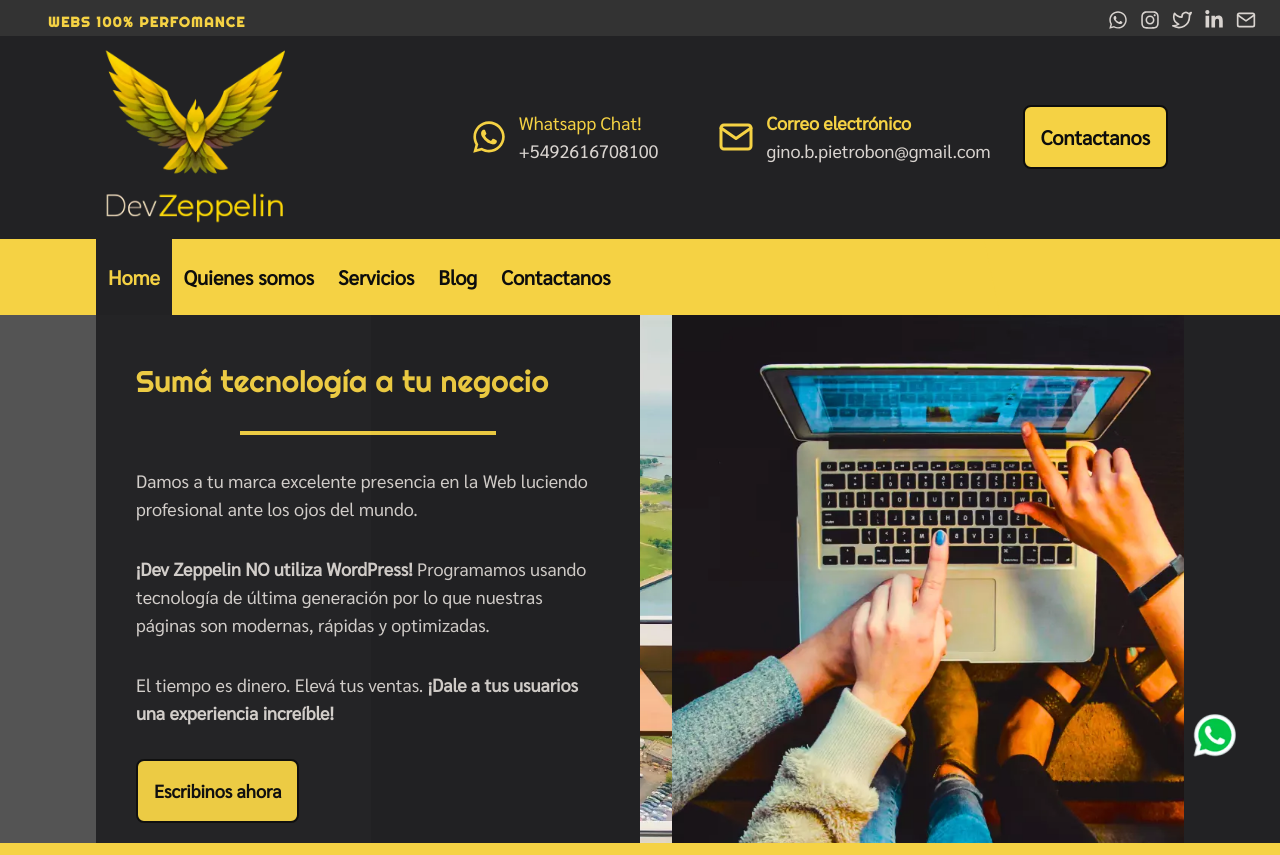
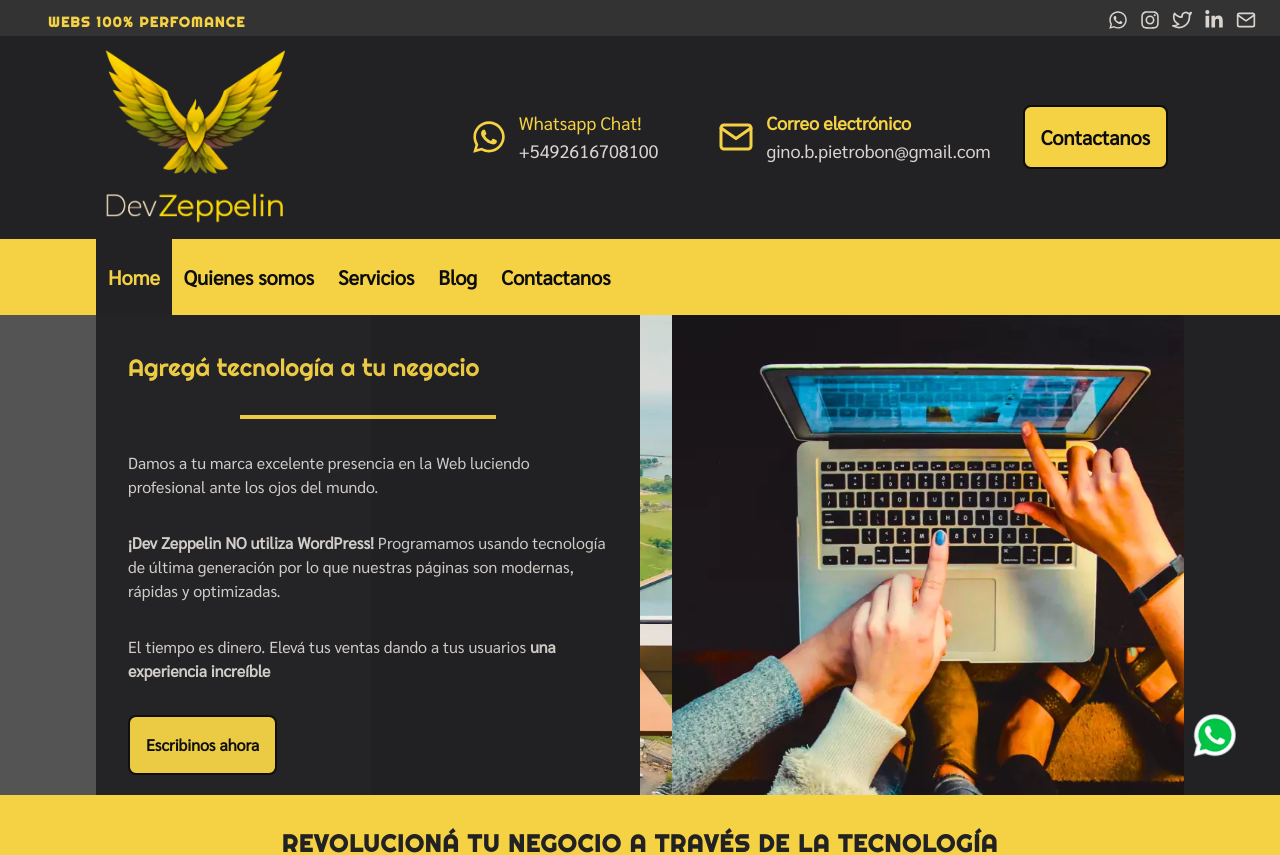
Before and after one commit to DevZeppelin/devzeppelinweb, a Next.js app: page / in a window 1280 px wide. Shown: the top 855 px of the page. Built offline with nearby package versions, Linux system fonts and the light colour scheme.

Commit message:
little changes on words and reduce the section welcome height to fix aspect radio

```diff
--- a/components/sections/SectionWelcome.css
+++ b/components/sections/SectionWelcome.css
@@ -1,9 +1,8 @@
 .background-overlay {
   background-image: linear-gradient(270deg, rgba(150, 150, 150, 0) 71%, #545454 0%);
   background-color: transparent;
-
   transition: background 3s, border-radius 0.3s, opacity 3s;
-  height: 33rem;
+  height: 30rem;
 
 }
 
--- a/components/sections/SectionWelcome.js
+++ b/components/sections/SectionWelcome.js
@@ -31,10 +31,10 @@ const SectionWelcome = () => {
   return (
     <section>
       <div>
-        <div className="flex relative overflow-hidden md:grid md:grid-cols-2 text-base md:text-lg xs:px-2 sm:px-6 md:px-24 bg-yellow background-overlay">
-          <div className="first-block text-lightGray space-y-6 md:space-y-8 p-6 md:p-10 my-auto bg-secundary z-40 opacity-80 md:opacity-95 h-full">
-            <h1 className="font-yellow text-yellow text-xl md:text-3xl mt-2 font-righteous">
-              Sumá tecnología a tu negocio
+        <div className="flex relative overflow-hidden md:grid md:grid-cols-2 text-base xs:px-2 sm:px-6 md:px-24 bg-yellow background-overlay">
+          <div className="first-block text-lightGray space-y-6 md:space-y-8 p-6 md:p-8 my-auto bg-secundary z-40 opacity-80 md:opacity-95 h-full">
+            <h1 className="font-yellow text-yellow text-2xl mt-1 font-righteous">
+              Agregá tecnología a tu negocio
             </h1>
             <div className="h-1 w-64 bg-yellow  mx-auto"></div>
             <p>
@@ -45,7 +45,7 @@ const SectionWelcome = () => {
               <b>¡Dev Zeppelin NO utiliza WordPress!</b> Programamos usando tecnología de última generación por lo que nuestras páginas son modernas, rápidas y optimizadas.
             </p>
             <p>
-              El tiempo es dinero. Elevá tus ventas. <b>¡Dale a tus usuarios una experiencia increíble!</b>
+              El tiempo es dinero. Elevá tus ventas dando a tus usuarios <b>una experiencia increíble</b>
             </p>
             <Link href="/contacto">
               <button className="btn">Escribinos ahora</button>
--- a/pages/contacto.js
+++ b/pages/contacto.js
@@ -1,5 +1,5 @@
 import Head from "next/head";
-import Script from 'next/script';
+
 import Layout from "../components/Layout";
 import MainBarButton from "../components/MainBarButton";
 import { FaWhatsapp } from "react-icons/fa";
@@ -76,13 +76,7 @@ const Contacto = () => {
             data-url="https://calendly.com/devzeppelin/reunion-consulta-personal?background_color=383838&text_color=f7f7f7&primary_color=c9ff00"
 
           ></div>
-        {/*   <Script
-            type="text/javascript"
-            src="https://assets.calendly.com/assets/external/widget.js"
-            strategy="beforelazyOnloadInteractive"
-            async
 
-          /> */}
         </section>
 
         <section className="text-yellow-400 bg-yellow-900 body-font relative">
@@ -137,7 +131,7 @@ const Contacto = () => {
                 </div>
                 <button className="btn">Enviar</button>
                 <p className="text-xs text-yellow-400 text-opacity-90 mt-3">
-                  Dev Zeppelin. Webs 100% perfomance.
+                  Dev Zeppelin. Webs 100% perfomance elevando tu negocio a través de la tecnología.
                 </p>
               </div>
             </Fade>
--- a/pages/index.js
+++ b/pages/index.js
@@ -38,7 +38,7 @@ export default function Home() {
         <section>
           <div className="space-y-2 text-center p-12 px-8 md:px-32 pt-8 bg-yellow">
             <h1 className="font-bold text-lg md:text-2xl tracking-wider text-secundary uppercase">
-              Revolucioná tu negocio a tarvés de la tecnología
+              Revolucioná tu negocio a través de la tecnología
             </h1>
             <p className="text-secundary md:text-lg">
               Nuestras páginas <strong>NO están hechas con WordPress</strong>. Las construímos íntegramente con tecnologías que permiten lograr casi un 100% de:
--- a/pages/quienesSomos.js
+++ b/pages/quienesSomos.js
@@ -15,7 +15,7 @@ const QuienesSomos = () => {
         <section className="text-lightGray">
           <div className="bg-hero-pages bg-cover text-center py-20 md:py-40">
             <h1 className="text-4xl font-bold text-yellow uppercase">
-              La empresa
+              nuestra empresa
             </h1>
           </div>
           <div className="grid grid-cols-1 md:grid-cols-2 gap-6">
@@ -80,7 +80,7 @@ const QuienesSomos = () => {
           <Fade bottom>
             <div className="space-y-4">
               <BiCheckShield className="mx-auto text-4xl text-yellow " />
-              <h2 className="text-2xl text-yellow">Nuestro Misión</h2>
+              <h2 className="text-2xl text-yellow">Nuestra Misión</h2>
               <p>
                 Realizar trabajos con alto nivel de compromiso, seguridad y
                 transparencia. Nuestro desafío es atender de manera responsable
--- a/tailwind.config.js
+++ b/tailwind.config.js
@@ -27,11 +27,9 @@ module.exports = {
                 'righteous' : ['Righteous']
             },
             backgroundImage: theme => ({
-
                 'hero-big': "url('/01.webp')",
                 'hero-bigger': "url('/bgImage.webp')",
-                'hero-pages': "url('/bgPages.webp')",
-
+                'hero-pages': "url('/bgPages.webp')"
                })
         },
         grayscale: {
```
